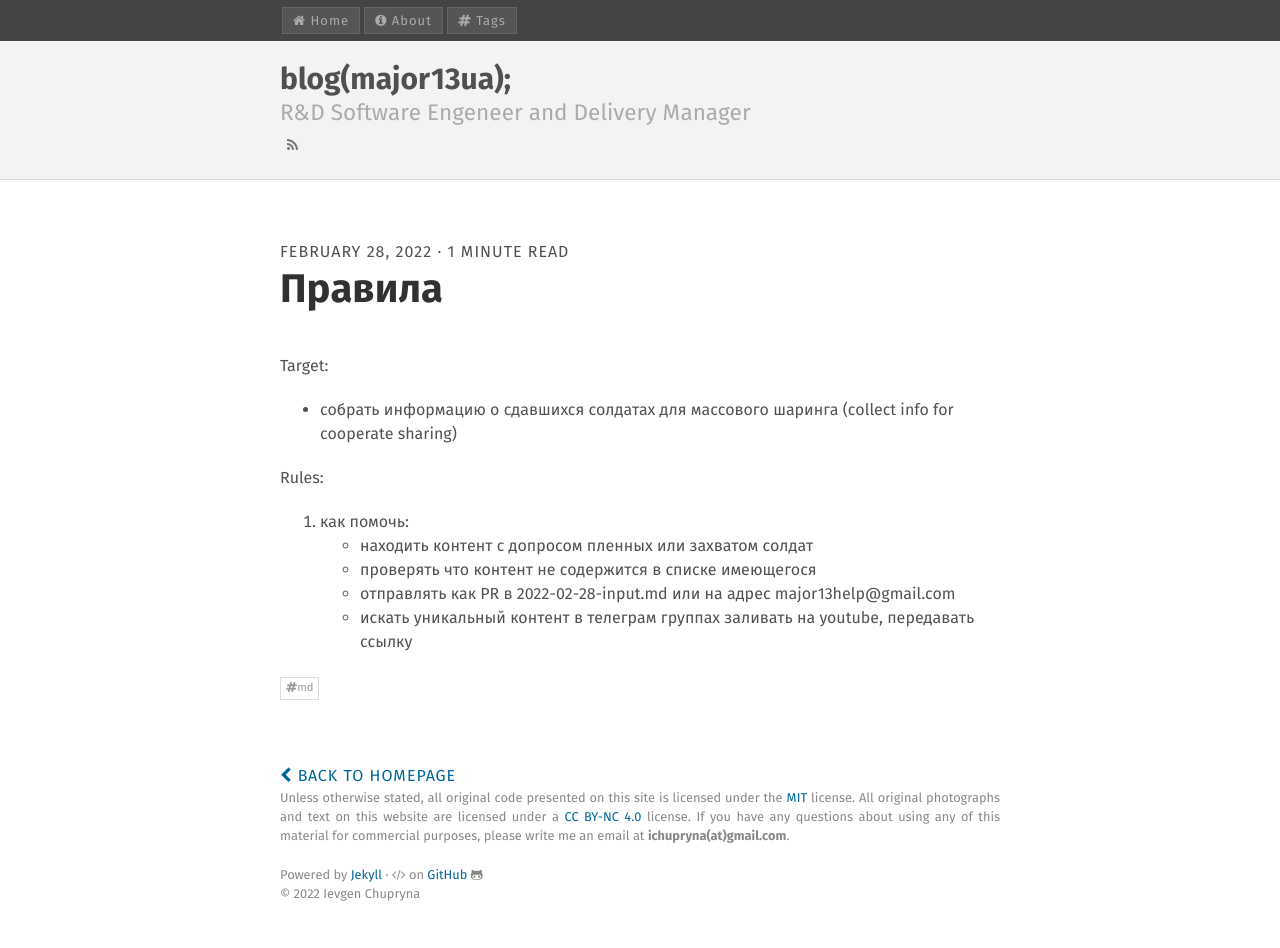
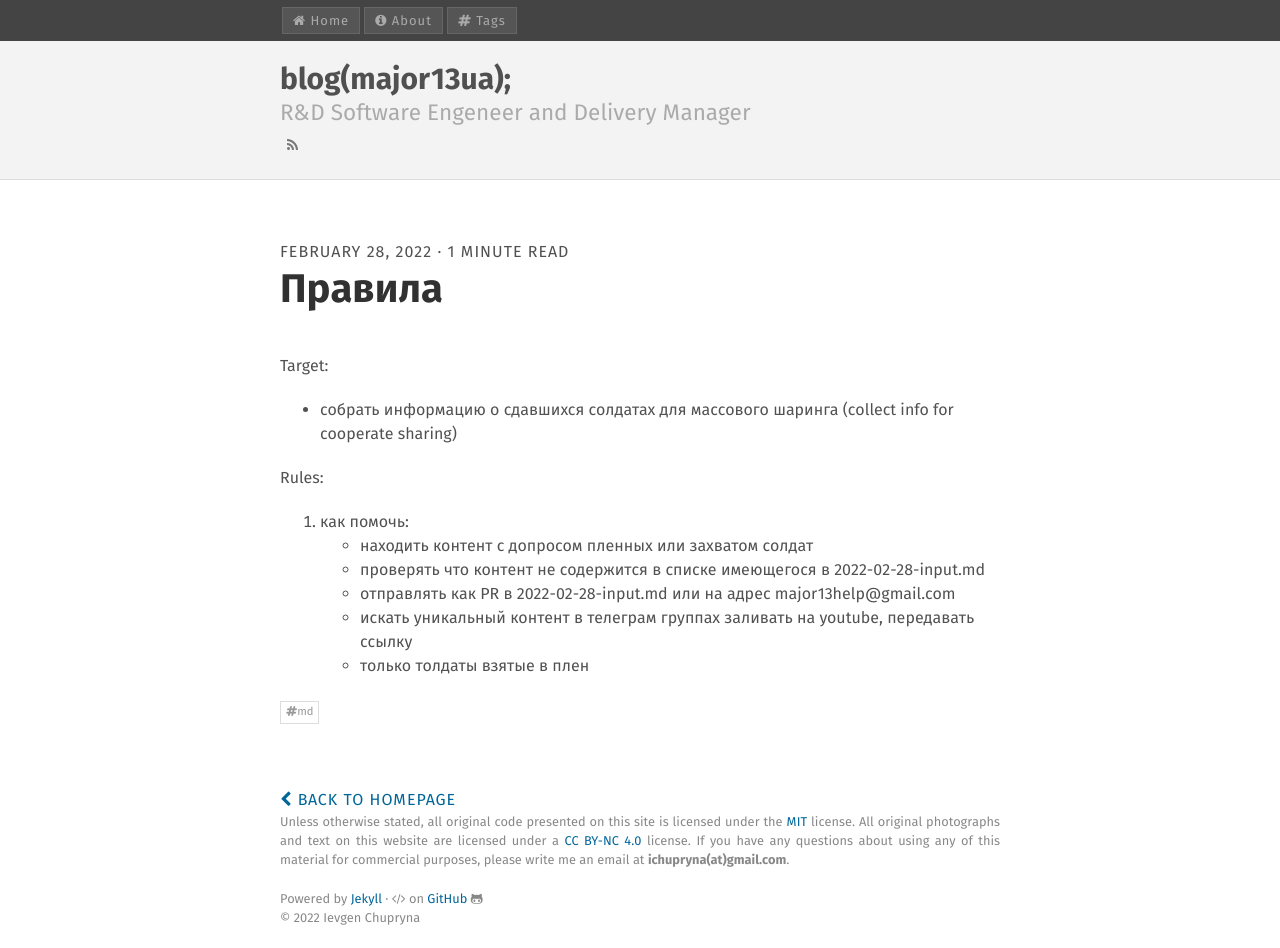
Before and after one commit to major13ua/major13ua.github.io, a Jekyll site: the page built from _posts/2022-02-28-rules-and-how-to.md, in a window 1280 px wide. Built offline with Jekyll 4.4.1, drawn with Linux system fonts in a browser that asks for light colours; before the commit the page ends 924 px from its top, so only the background shows below that.

Commit message:
Added rules

```diff
--- a/_posts/2022-02-28-rules-and-how-to.md
+++ b/_posts/2022-02-28-rules-and-how-to.md
@@ -12,6 +12,7 @@ Target:
 Rules:
 1. как помочь:
 - находить контент с допросом пленных или захватом солдат
-- проверять что контент не содержится в списке имеющегося
+- проверять что контент не содержится в списке имеющегося в 2022-02-28-input.md
 - отправлять как PR в 2022-02-28-input.md или на адрес major13help@gmail.com
 - искать уникальный контент в телеграм группах заливать на youtube, передавать ссылку
+- только толдаты взятые в плен
```
